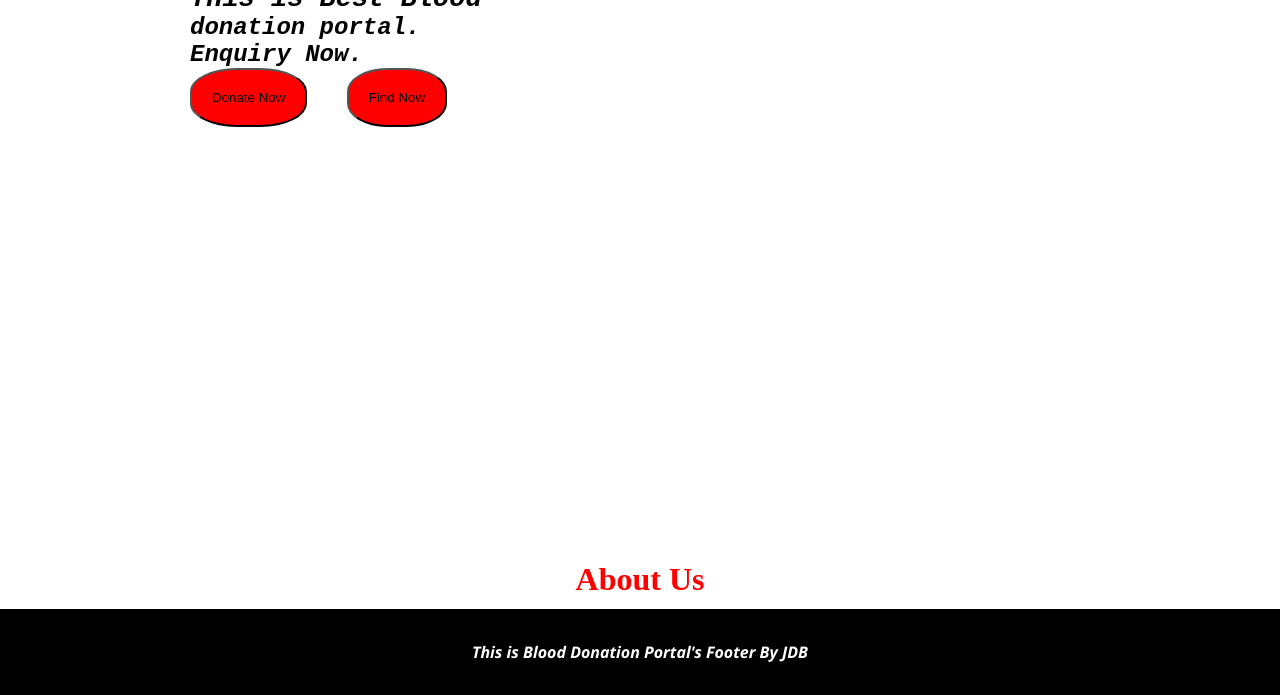
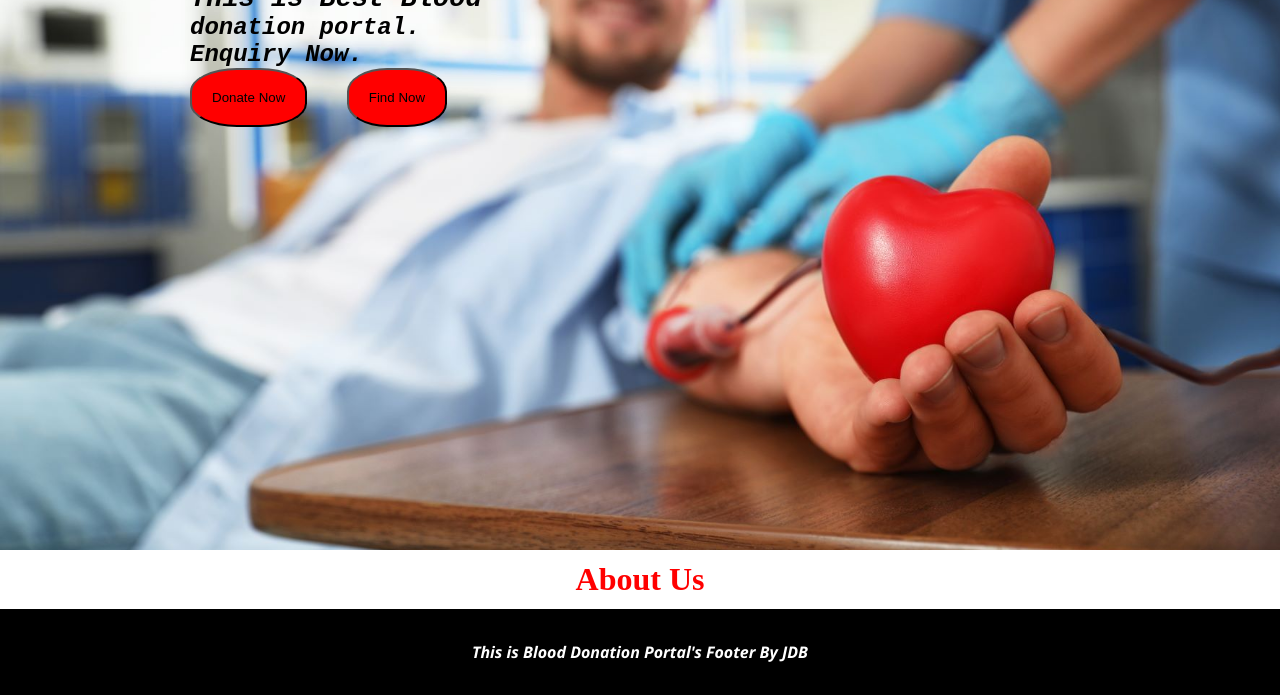
Before and after one commit to SinghJashanpreet/6.BloodDonationProject, a plain HTML site: page index.html in a window 1280 px wide. Shown: the part 278-973 px from the top of the page. Drawn offline with Linux system fonts and the light colour scheme.

Commit message:
Update style.css

```diff
--- a/css/style.css
+++ b/css/style.css
@@ -134,7 +134,7 @@ nav {
 
 
 .img_Container {
-  background-image: url(img/Donating.jpg);
+  background-image: url(../img/Donating.jpg);
   background-attachment: fixed;
   background-repeat: no-repeat;
   background-position: center;
```
